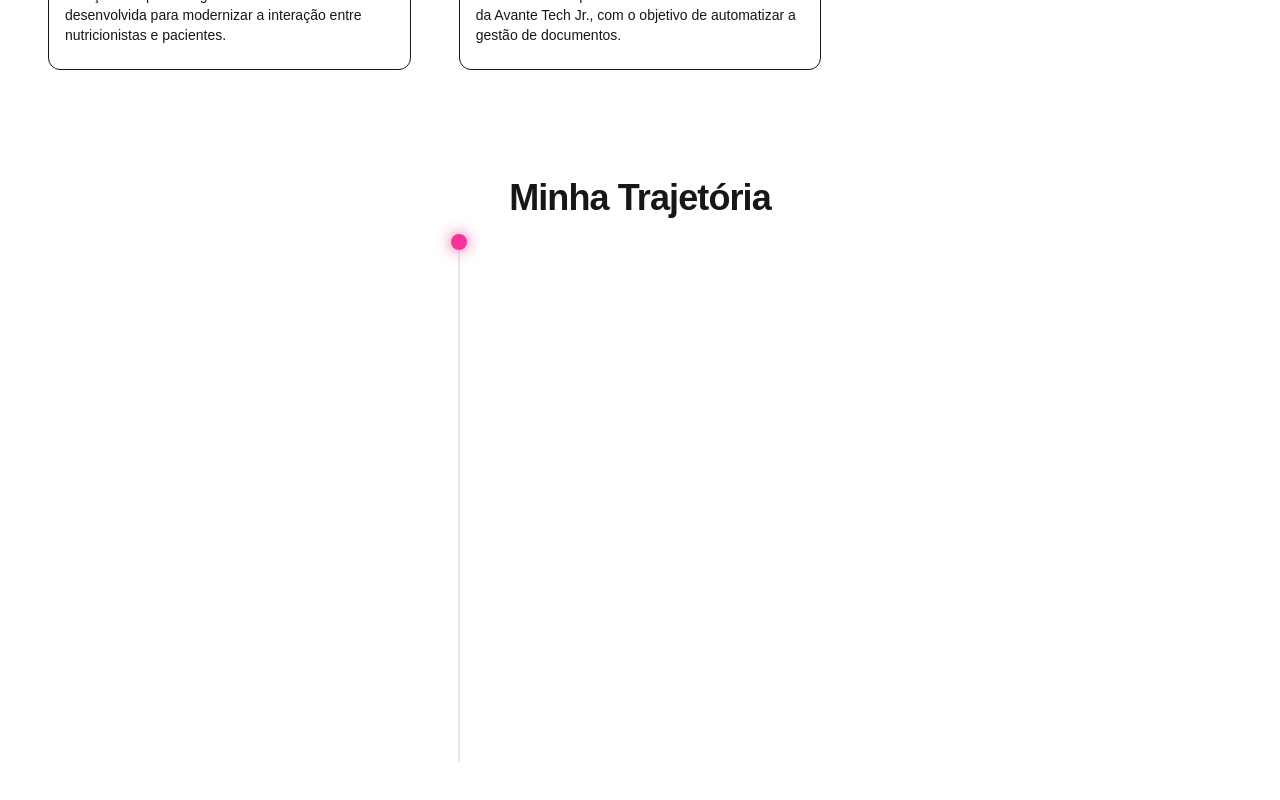
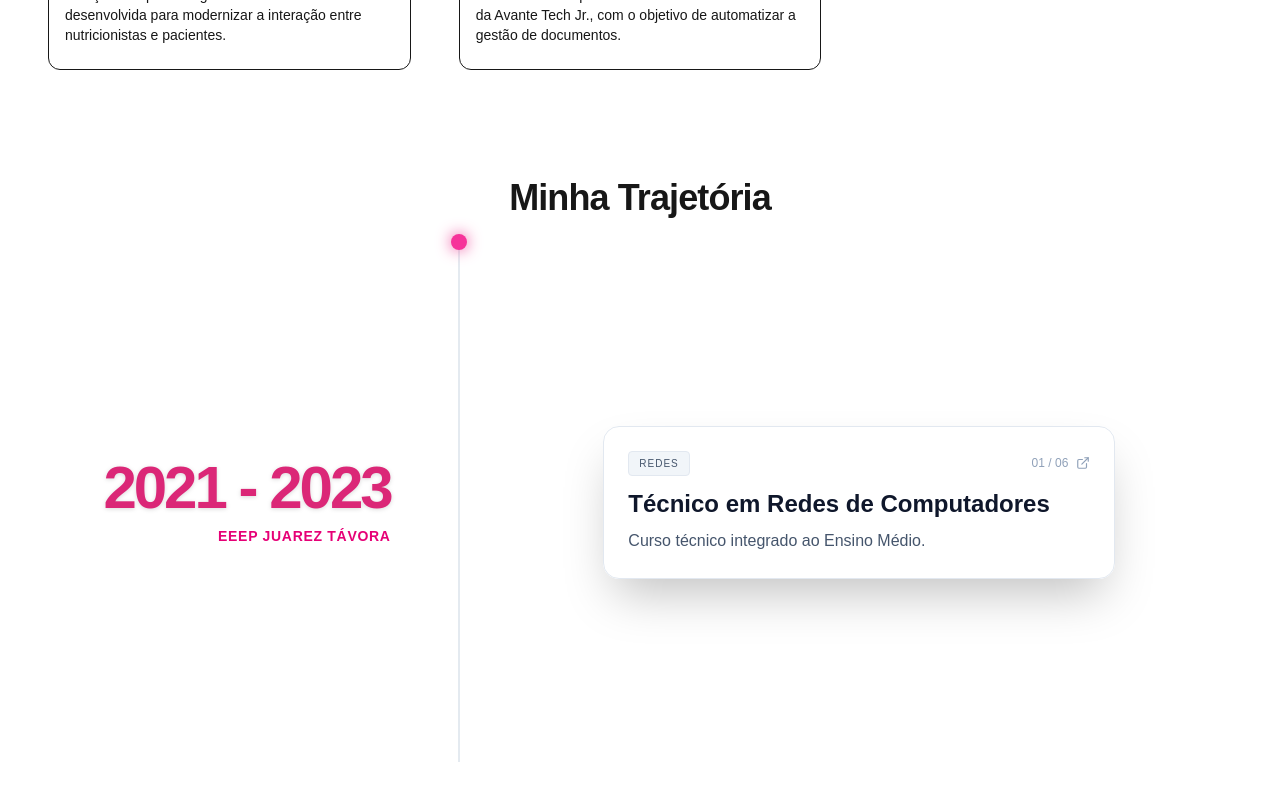
Before and after one commit to Vitoria-Rabelo/portfolio-vitoria, a Next.js app: page / in a window 1280 px wide. Shown: the part 2852-3652 px from the top of the page. Built offline with nearby package versions, Linux system fonts and the light colour scheme.

Commit message:
fix: resolve scroll problem

```diff
--- a/src/components/TimeLine.jsx
+++ b/src/components/TimeLine.jsx
@@ -162,7 +162,7 @@ export default function TimeLine() {
 
             <motion.div
               style={{ scaleY, transformOrigin: "top" }}
-              className="absolute left-4 md:left-1/3 top-0 bottom-0 w-0.5 bg-gradient-to-b from-indigo-800 via-purple-500 to-rose-500 -translate-x-1/2 z-10"
+              className="absolute left-4 md:left-1/3 top-0 bottom-0 w-0.5 bg-linear-to-b from-indigo-800 via-purple-500 to-rose-500 -translate-x-1/2 z-10"
             />
 
             <motion.div
@@ -179,41 +179,27 @@ export default function TimeLine() {
               </div>
               {timelineEvents.map((event, index) => {
                 const total = timelineEvents.length;
-                const step = 1 / total;
-                const start = index * step;
-                const end = start + step;
-
-                const fadeInStart = start;
-                const fadeInEnd = start + step * 0.15;
-                const fadeOutStart = end - step * 0.15;
-                const fadeOutEnd = end;
-
-                const opacity = useTransform(
-                  progressMotion,
-                  [fadeInStart, fadeInEnd, fadeOutStart, fadeOutEnd],
-                  [0, 1, 1, 0]
+                const activeIndex = Math.min(
+                  total - 1,
+                  progressValue >= 0.99
+                    ? total - 1
+                    : Math.floor(progressValue * (total - 1))
                 );
-
-                const isVisible =
-                  progressValue >= fadeInStart && progressValue <= fadeOutEnd;
-
+                const isActive = index === activeIndex;
+                const opacity = isActive ? 1 : 0;
                 const zIndex = 10 + index;
-
-                const pointerEvents =
-                  progressValue >= fadeInEnd && progressValue <= fadeOutStart
-                    ? "auto"
-                    : "none";
+                const pointerEvents = isActive ? "auto" : "none";
 
                 const leftX = useTransform(
                   progressMotion,
-                  [fadeInStart, fadeInEnd, fadeOutStart, fadeOutEnd],
-                  [-20, 0, 0, -20]
+                  [index / (total - 1), (index + 1) / (total - 1)],
+                  [-20, 0]
                 );
 
                 const rightX = useTransform(
                   progressMotion,
-                  [fadeInStart, fadeInEnd, fadeOutStart, fadeOutEnd],
-                  [20, 0, 0, 20]
+                  [index / (total - 1), (index + 1) / (total - 1)],
+                  [20, 0]
                 );
 
                 return (
@@ -221,7 +207,7 @@ export default function TimeLine() {
                     key={index}
                     style={{ opacity, zIndex, pointerEvents }}
                     className={`absolute inset-0 grid-cols-1 md:grid-cols-12 gap-6 items-center ${
-                      isVisible ? "grid" : "hidden"
+                      isActive ? "grid" : "hidden"
                     }`}
                   >
                     <motion.div
```
